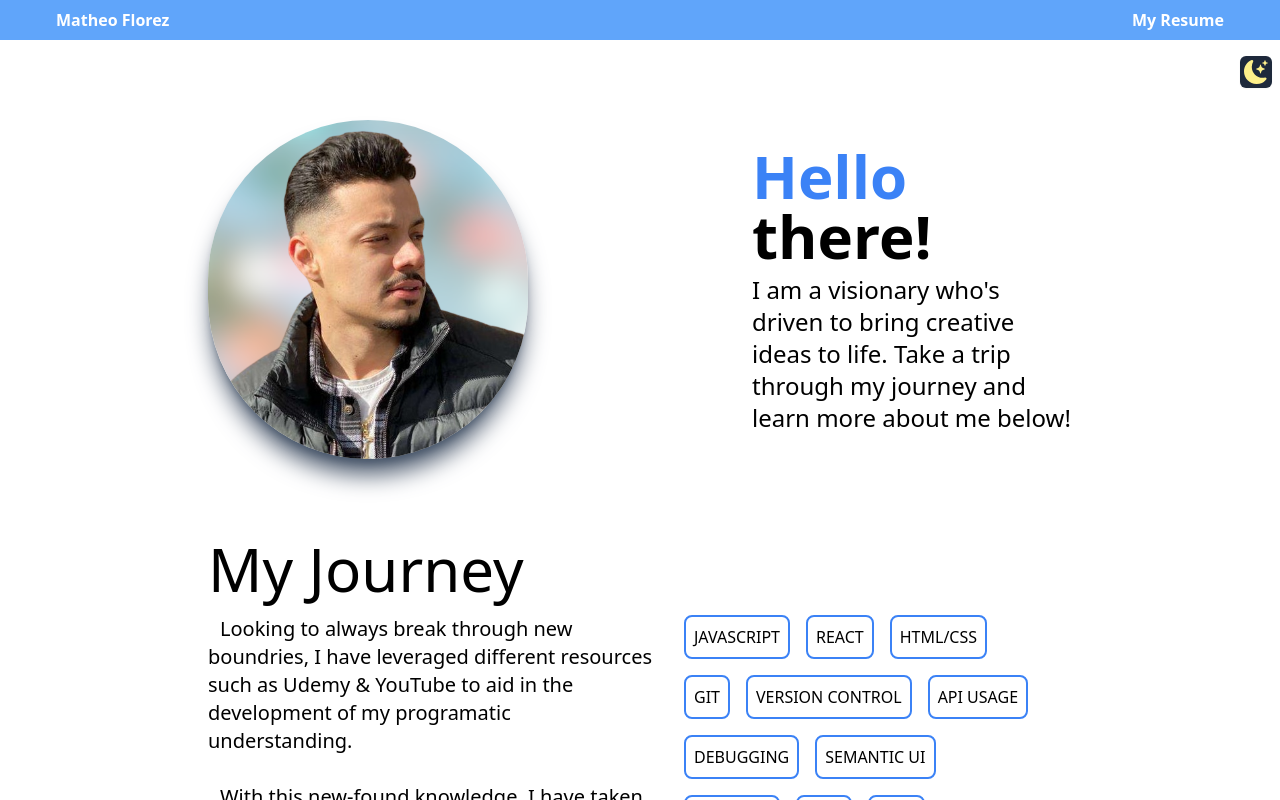
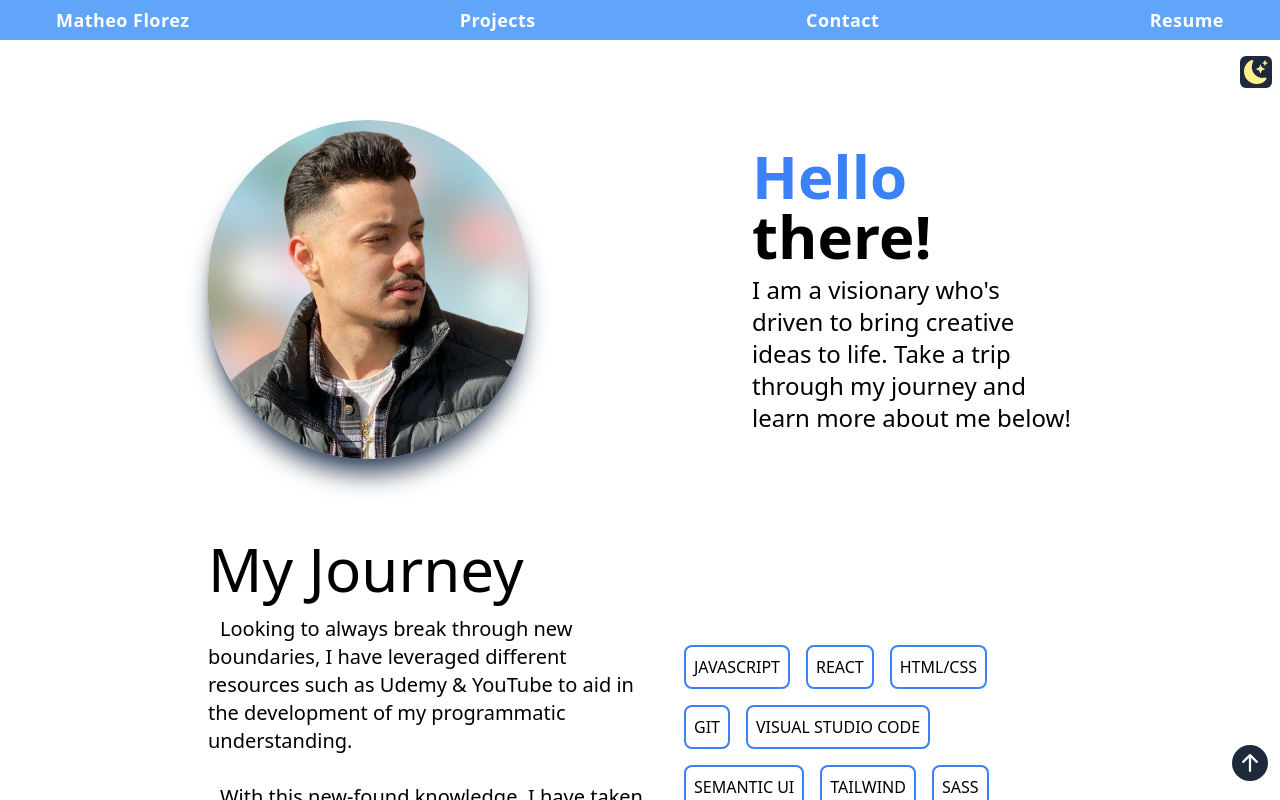
Before and after one commit to flor3z/portfolio, a React (Create React App) app: page / in a window 1280 px wide. Shown: the top 800 px of the page. Built offline with nearby package versions, Linux system fonts and the light colour scheme; the HTML template or start-up script is replaced by a standard one; what tailwindcss-animated would draw is missing.

Commit message:
scroll feature added for section navigation and scroll to top - deploying

```diff
--- a/package.json
+++ b/package.json
@@ -11,6 +11,7 @@
     "react-icons": "^4.9.0",
     "react-intersection-observer": "^9.5.1",
     "react-scripts": "5.0.1",
+    "react-scroll": "^1.8.9",
     "web-vitals": "^2.1.4"
   },
   "scripts": {
--- a/src/components/Contact.js
+++ b/src/components/Contact.js
@@ -9,7 +9,10 @@ function Contact() {
     'transition ease-in-out delay-50 hover:-translate-y-2 hover:scale-110 duration-300';
 
   return (
-    <div className="mt-4 bg-blue-400 dark:bg-slate-600 flex-col items-center mx-auto p-4">
+    <div
+      id="contact"
+      className="mt-4 bg-blue-400 dark:bg-slate-600 flex-col items-center mx-auto p-4"
+    >
       <div className="text-4xl md:text-6xl text-white  font-bold flex justify-center p-6 text-center">
         Contact me!
       </div>
@@ -36,6 +39,7 @@ function Contact() {
           />
         </a>
         <a
+          id="contact"
           href="https://www.freecodecamp.org/fcc2a56f848-5859-4dfa-acc6-a0bc6e53ed84"
           target="blank_"
         >
@@ -45,7 +49,7 @@ function Contact() {
         </a>
       </div>
       <div className="my-2 text-center max-sm:text-sm">
-        <p className="p-2 mt-3 md:mt-6 dark:text-slate-900">
+        <p className="p-2 mt-3 md:mt-6 text-white">
           • Made in 2023 | Matheo Florez •
         </p>
       </div>
--- a/src/components/Header.js
+++ b/src/components/Header.js
@@ -1,20 +1,39 @@
 import { React } from 'react';
 import { BsFillMoonStarsFill } from 'react-icons/bs';
 import { BsSunFill } from 'react-icons/bs';
+import { BsFillArrowUpCircleFill } from 'react-icons/bs';
 import resume from '../Resume/Resume.pdf';
+import { Link } from 'react-scroll';
+import { animateScroll as scroll } from 'react-scroll';
 
 function Header({ darkMode, setDarkMode }) {
   return (
-    <div className="flex justify-between relative bg-blue-400 dark:bg-slate-600 h-6 md:h-10 items-center px-4">
-      <div className="text-white font-bold pl-2 md:pl-10 flex">
+    <div className="flex justify-between relative bg-blue-400 dark:bg-slate-600 h-8 md:h-10 items-center px-4">
+      <div className="text-white text-md font-thin md:font-bold  md:pl-10 md:text-lg tracking-wide cursor-pointer hover:animate-jump animate-once animate-ease-in-out">
         Matheo Florez
       </div>
+      <Link
+        className="text-white text-md font-thin md:font-bold md:text-lg cursor-pointer tracking-wide hover:animate-jump animate-once animate-ease-in-out"
+        to="projects"
+        smooth={true}
+        duration={1000}
+      >
+        Projects
+      </Link>
+      <Link
+        className="text-white text-md font-thin md:font-bold md:text-lg cursor-pointer tracking-wide hover:animate-jump animate-once animate-ease-in-out"
+        to="contact"
+        smooth={true}
+        duration={1000}
+      >
+        Contact
+      </Link>
       <a href={resume} download="Matheo-Florez-Resume">
-        <div className="text-white font-bold pr-2 md:pr-10 hover:animate-jump animate-once animate-duration-1000 animate-ease-in-out">
-          My Resume
+        <div className="text-white text-md font-thin tracking-wide md:font-bold  md:text-lg  md:pr-10 hover:animate-jump animate-once animate-ease-in-out">
+          Resume
         </div>
       </a>
-      <div className="md:text-2xl  absolute top-14 right-2 text-gray-300">
+      <div className="md:text-2xl absolute top-14 right-2 text-gray-300 z-50">
         <button
           onClick={() => setDarkMode(!darkMode)}
           className="rounded-md shadow-sm bg-slate-800 p-1 hover:bg-slate-600"
@@ -26,6 +45,15 @@ function Header({ darkMode, setDarkMode }) {
           )}
         </button>
       </div>
+      <div className="text-2xl lg:text-4xl fixed top-auto right-2 bottom-2 p-1  text-slate-800 z-50 dark:text-slate-200">
+        <button
+          onClick={() => {
+            scroll.scrollToTop();
+          }}
+        >
+          <BsFillArrowUpCircleFill className="hover:animate-bounce animate-infinite animate-ease-out animate-fill-forwards" />
+        </button>
+      </div>
     </div>
   );
 }
--- a/src/components/Introduction.js
+++ b/src/components/Introduction.js
@@ -32,9 +32,9 @@ function Introduction() {
           </h2>
           <div className="indent-3 text-xl  font-thin py-2 dark:text-slate-300">
             <p>
-              Looking to always break through new boundries, I have leveraged
+              Looking to always break through new boundaries, I have leveraged
               different resources such as Udemy & YouTube to aid in the
-              development of my programatic understanding.
+              development of my programmatic understanding.
             </p>
 
             <br />
@@ -60,13 +60,7 @@ function Introduction() {
             GIT
           </div>
           <div className="border-2 hover:bg-blue-400 hover:text-white  border-blue-500 rounded-lg dark:bg-slate-600 dark:text-slate-200 dark:border-gray-800 dark:hover:bg-slate-500 m-2 p-2">
-            VERSION CONTROL
-          </div>
-          <div className="border-2 hover:bg-blue-400 hover:text-white  border-blue-500 rounded-lg dark:bg-slate-600 dark:text-slate-200 dark:border-gray-800 dark:hover:bg-slate-500 m-2 p-2">
-            API USAGE
-          </div>
-          <div className="border-2 hover:bg-blue-400 hover:text-white  border-blue-500 rounded-lg dark:bg-slate-600 dark:text-slate-200 dark:border-gray-800 dark:hover:bg-slate-500 m-2 p-2">
-            DEBUGGING
+            VISUAL STUDIO CODE
           </div>
           <div className="border-2 hover:bg-blue-400 hover:text-white  border-blue-500 rounded-lg dark:bg-slate-600 dark:text-slate-200 dark:border-gray-800 dark:hover:bg-slate-500 m-2 p-2">
             SEMANTIC UI
@@ -83,6 +77,9 @@ function Introduction() {
           <div className="border-2 hover:bg-blue-400 hover:text-white  border-blue-500 rounded-lg dark:bg-slate-600 dark:text-slate-200 dark:border-gray-800 dark:hover:bg-slate-500 m-2 p-2">
             BOOTSTRAP
           </div>
+          <div className="border-2 hover:bg-blue-400 hover:text-white  border-blue-500 rounded-lg dark:bg-slate-600 dark:text-slate-200 dark:border-gray-800 dark:hover:bg-slate-500 m-2 p-2">
+            MATERIAL UI
+          </div>
         </div>
       </div>
     </div>
--- a/src/components/Portfolio.js
+++ b/src/components/Portfolio.js
@@ -10,7 +10,7 @@ function Portfolio() {
   const { ref, inView } = useInView();
 
   return (
-    <div>
+    <div id="projects">
       <div className="dark:text-white flex justify-center text-6xl my-8 font-semibold items-center">
         Projects
       </div>
```
Also changed, not shown: 2 other files (tests, documents, lock files or other folders).
